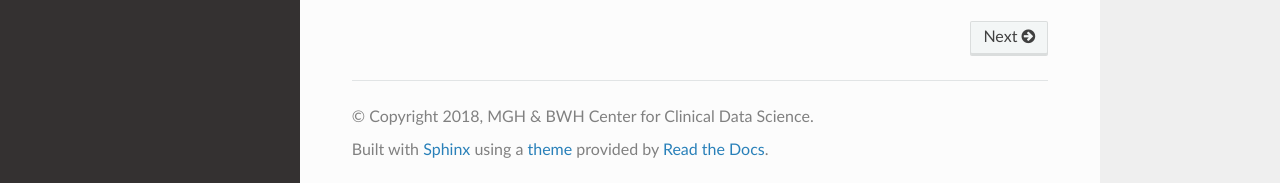
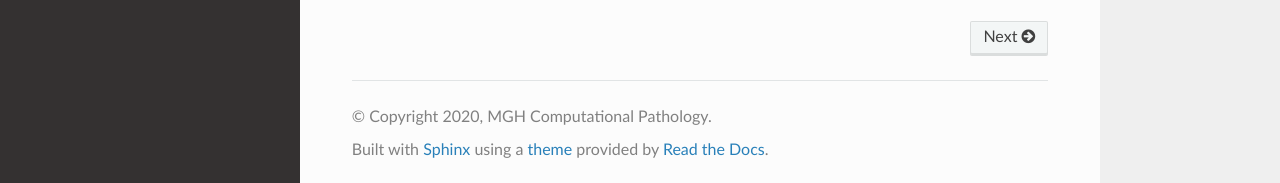
Before and after one commit to ImagingDataCommons/dicomweb-client, a Sphinx documentation site: the page built from docs/index.rst, in a window 1280 px wide and 1118 px high. Shown: the part 932-1115 px from the top of the window. Built offline with Sphinx 7.4.7 and the Read the Docs theme 2.0.0, drawn with Linux system fonts in a browser that asks for light colours.

Commit message:
Upate documentation

```diff
--- a/docs/conf.py
+++ b/docs/conf.py
@@ -23,7 +23,7 @@ sys.path.insert(0, os.path.abspath(pkg_dir))
 # -- Project information -----------------------------------------------------
 
 project = 'dicomweb-client'
-copyright = '2018, MGH & BWH Center for Clinical Data Science'
+copyright = '2020, MGH Computational Pathology'
 author = 'Markus D. Herrmann'
 
 # The full version, including alpha/beta/rc tags
```
